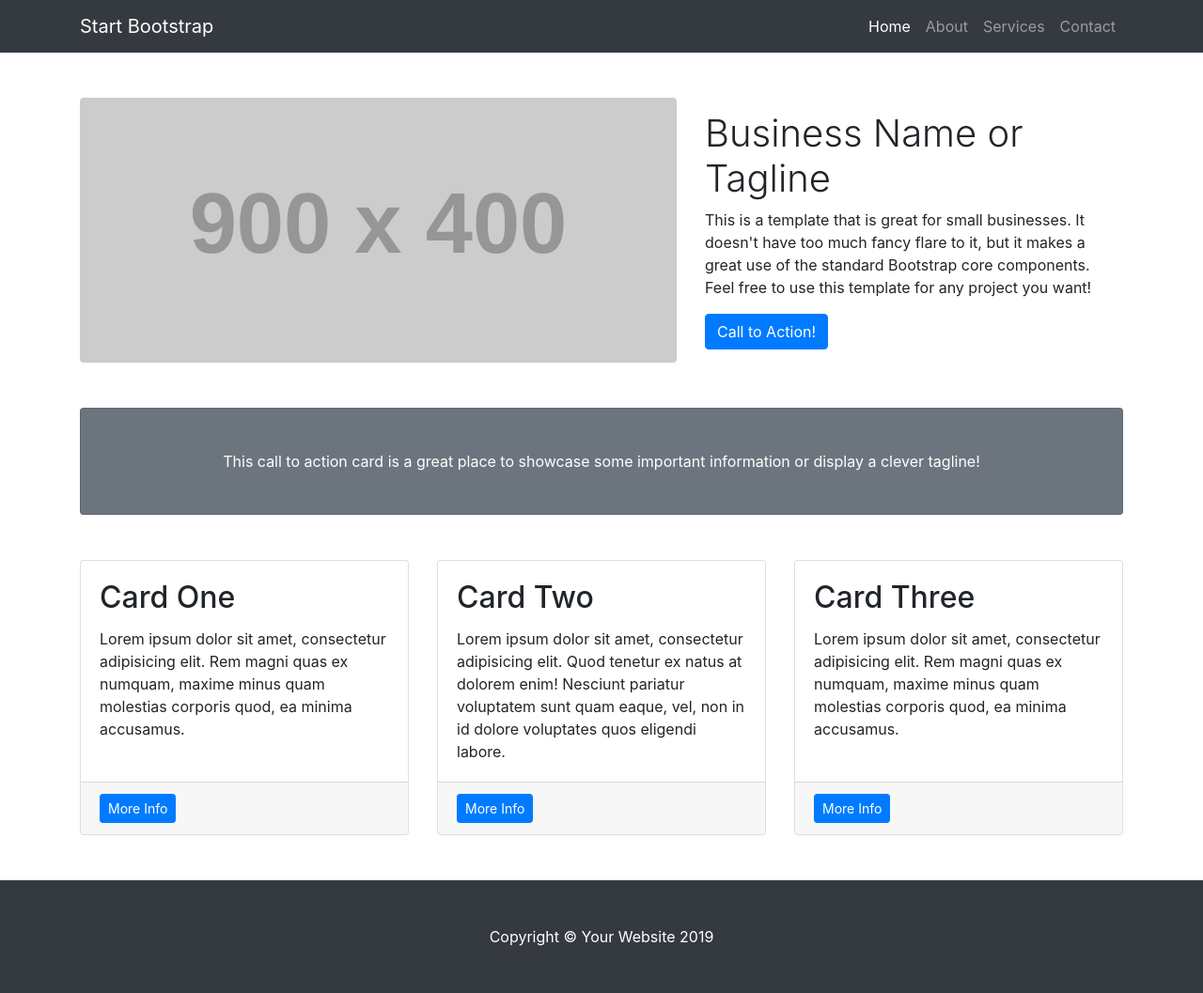
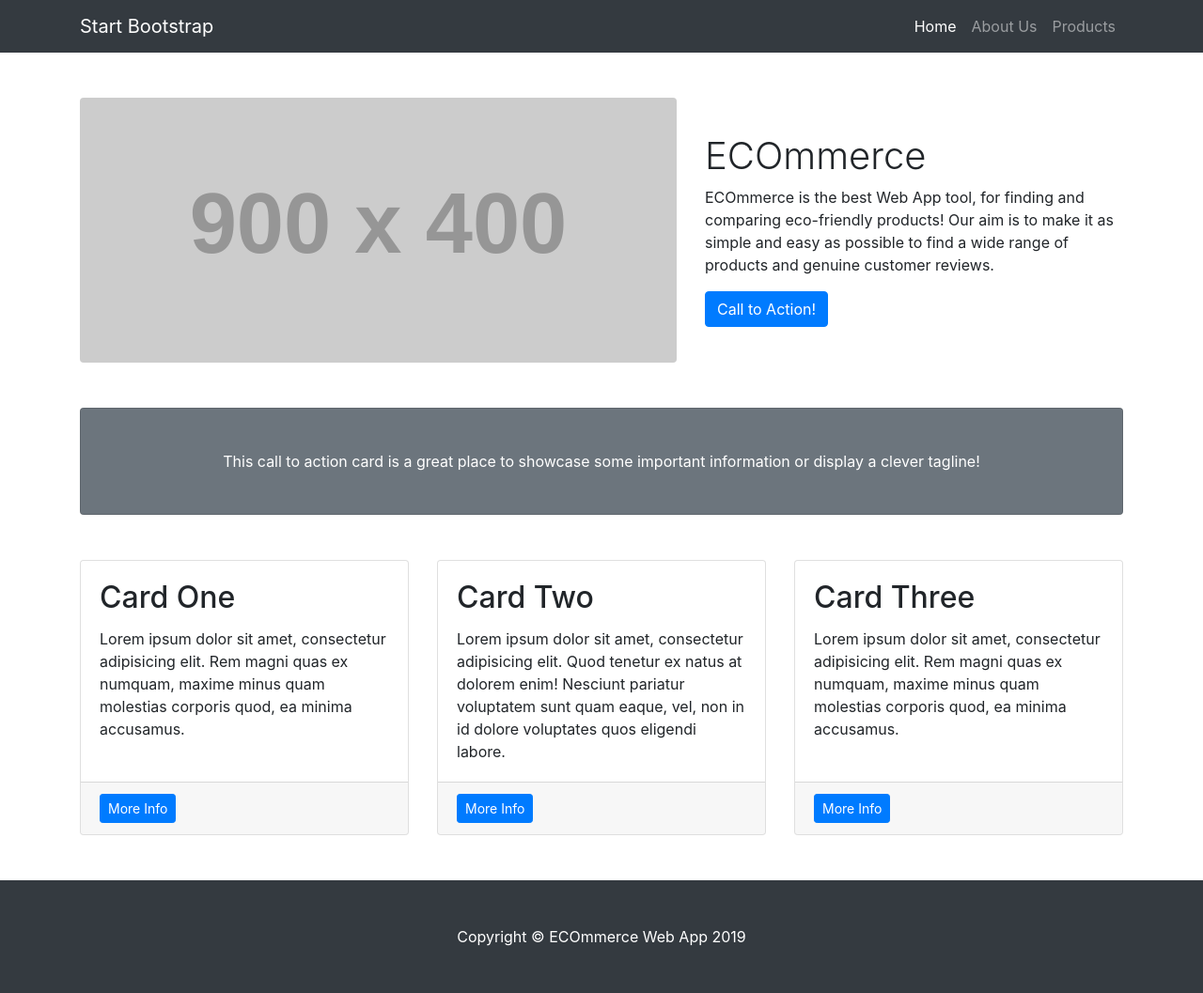
Before and after one commit to MoniqueWarrington/ECOmmerceAppSecurityProject, a Django app: template Home/templates/home.html in a window 1280 px wide. Shown: the whole page at 94% size. Run offline with Django 3.2, Linux system fonts and the light colour scheme; the template is opened without the code that fills it, so the values that code supplies are empty; grey boxes labelled with a size stand in for pictures from a placeholder-image service; some libraries are stand-ins or nearby versions.

```diff
--- a/Home/models.py
+++ b/Home/models.py
@@ -6,7 +6,7 @@ class Administrator(models.Model):
     first_name = models.CharField(max_length=30)
     last_name = models.CharField(max_length=30)
     email_address = models.EmailField(max_length=100)
-    phone_number = models.IntegerField(max_length=25)
+    phone_number = models.IntegerField
     username = models.CharField(max_length=50)
 
     # to make the class more readable when outputted
@@ -24,7 +24,7 @@ class Consumer(models.Model):
     first_name = models.CharField(max_length=30)
     last_name = models.CharField(max_length=30)
     email_address = models.EmailField(max_length=100)
-    phone_number = models.IntegerField(max_length=25)
+    phone_number = models.IntegerField
     username = models.CharField(max_length=50)
 
     # to make the class more readable when outputted
@@ -41,6 +41,8 @@ class Product(models.Model):
     product_id = models.AutoField(primary_key=True)
     product_name = models.CharField(max_length=100)
     product_url = models.URLField(max_length=200)
+    product_price = models.CharField(max_length=10)
+    product_description = models.CharField(max_length=300)
 
     # to make the class more readable when outputted
     def __str__(self):
--- a/Home/templates/home.html
+++ b/Home/templates/home.html
@@ -9,7 +9,7 @@
   <meta name="description" content="">
   <meta name="author" content="">
 
-  <title>Small Business - Start Bootstrap Template</title>
+  <title>ECOmmerce HomePage</title>
 
   <!-- Bootstrap core CSS -->
   <link rel="stylesheet" href="{% static 'home/css/bootstrap/css/bootstrap.min.css' %}">
@@ -36,13 +36,10 @@
             </a>
           </li>
           <li class="nav-item">
-            <a class="nav-link" href="#">About</a>
+            <a class="nav-link" href="#">About Us</a>
           </li>
           <li class="nav-item">
-            <a class="nav-link" href="#">Services</a>
-          </li>
-          <li class="nav-item">
-            <a class="nav-link" href="#">Contact</a>
+            <a class="nav-link" href="#">Products</a>
           </li>
         </ul>
       </div>
@@ -59,8 +56,8 @@
       </div>
       <!-- /.col-lg-8 -->
       <div class="col-lg-5">
-        <h1 class="font-weight-light">Business Name or Tagline</h1>
-        <p>This is a template that is great for small businesses. It doesn't have too much fancy flare to it, but it makes a great use of the standard Bootstrap core components. Feel free to use this template for any project you want!</p>
+        <h1 class="font-weight-light">ECOmmerce</h1>
+        <p>ECOmmerce is the best Web App tool, for finding and comparing eco-friendly products! Our aim is to make it as simple and easy as possible to find a wide range of products and genuine customer reviews.</p>
         <a class="btn btn-primary" href="#">Call to Action!</a>
       </div>
       <!-- /.col-md-4 -->
@@ -122,7 +119,7 @@
   <!-- Footer -->
   <footer class="py-5 bg-dark">
     <div class="container">
-      <p class="m-0 text-center text-white">Copyright &copy; Your Website 2019</p>
+      <p class="m-0 text-center text-white">Copyright &copy; ECOmmerce Web App 2019</p>
     </div>
     <!-- /.container -->
   </footer>
```
Also changed, not shown: db.sqlite3.
